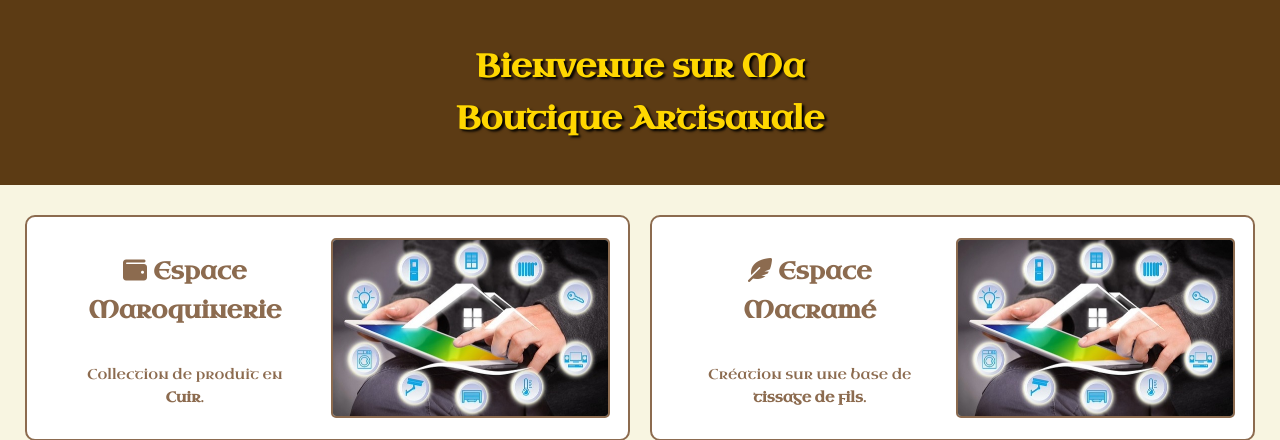
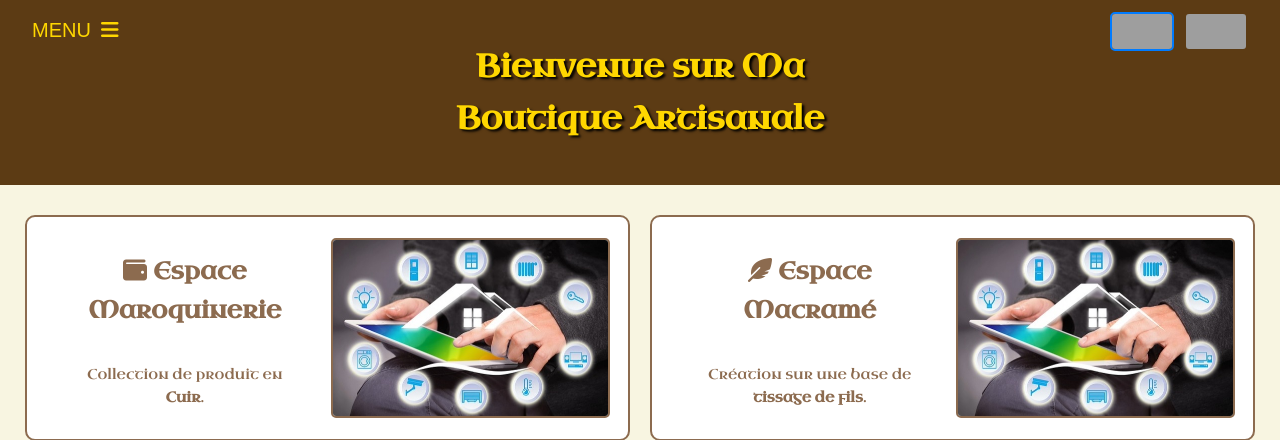
Before and after one commit to peter-francois/leatherwork-in-traveling-db-archive, a Django app: page / in a window 1280 px wide. Shown: the top 440 px of the page. Run offline with Django 5.2, Linux system fonts and the light colour scheme; grey boxes are pictures that could not be loaded.

Commit message:
feat: adding menu and language selector

```diff
--- /dev/null
+++ b/web_shop/page_vente/static/page_vente/script.js
@@ -0,0 +1,88 @@
+const flags = document.querySelectorAll('.flag');
+
+// Fonction pour changer la langue
+function changeLanguage(lang) {
+    // Mettre à jour le contenu de la page grace au fichier translations.JSON
+    fetch('translations.json')
+        .then(response => {
+            if (!response.ok) {
+                throw new Error(`HTTP error! status: ${response.status}`);
+            }
+            return response.json();
+        })
+        .then(data => {
+            if (!data[lang]) {
+                console.error(`Language ${lang} not found in translations`);
+                return;
+            }
+            const translations = data[lang];
+
+            // Liste des éléments à traduire
+            const elementsToTranslate = {
+                'description': translations.description,
+
+            };
+
+            // Mettre à jour chaque élément s'il existe
+            for (const [id, text] of Object.entries(elementsToTranslate)) {
+                const element = document.getElementById(id);
+                if (element) {
+                    element.innerHTML = text;
+                }
+            }
+
+            // Met à jour l'état actif des drapeaux
+            flags.forEach(flag => {
+                flag.classList.toggle('active', flag.getAttribute('data-lang') === lang);
+            });
+        })
+        .catch(error => {
+            console.error('Error fetching translations:', error);
+        });
+}
+
+// Définir la langue par défaut au chargement
+document.addEventListener('DOMContentLoaded', () => {
+    changeLanguage('en'); // Langue par défaut
+});
+
+// Écouteurs d'événements pour les clics sur les drapeaux
+flags.forEach(flag => {
+    flag.addEventListener('click', () => {
+        const selectedLang = flag.getAttribute('data-lang');
+        changeLanguage(selectedLang);
+    });
+});
+
+// Fonction pour afficher le menu
+function toggleMenu() {
+    const menuContent = document.querySelector('.menu-content');
+    const menuButton = document.querySelector('.menu button');
+    menuContent.classList.toggle('active');
+    menuButton.classList.toggle('active');
+}
+
+// Fermer le menu si on clique en dehors
+document.addEventListener('click', function(event) {
+    const menuButton = document.querySelector('.menu button');
+    const menuContent = document.querySelector('.menu-content');
+
+    // Si le clic n'est ni sur le bouton du menu ni sur le contenu du menu
+    if (!menuButton.contains(event.target) && !menuContent.contains(event.target)) {
+        menuContent.classList.remove('active');
+    }
+});
+// Pour que le menu modifie son style en fonction de la scroll
+window.addEventListener('scroll', function() {
+    const menuContent = document.querySelector('.menu-content');
+    const menuButton = document.querySelector('.menu button');
+    const headerDiv = document.querySelector('div.header');
+    const headerBottom = headerDiv.offsetTop + headerDiv.offsetHeight -30;
+    if (window.scrollY >= headerBottom) { // quand on dépasse la div.header
+        menuContent.classList.add('scrolled');
+        menuButton.classList.add('scrolled');
+    } else {
+        menuContent.classList.remove('scrolled');
+        menuButton.classList.remove('scrolled');
+    }
+});
--- a/web_shop/page_vente/static/page_vente/style.css
+++ b/web_shop/page_vente/static/page_vente/style.css
@@ -13,6 +13,108 @@ div.header {
     padding: 20px;
     text-align: center;
     width: auto;
+}
+/* Style du conteneur des drapeaux */
+.language-selector {
+    position: fixed;
+    top: 12px;
+    right: 32px;
+    display: flex;
+    gap: 10px;
+    align-items: center;
+    justify-content: center;
+    margin: 0px;
+    z-index: 11;
+}
+
+/* Style des drapeaux */
+.flag {
+    width: 60px;
+    height: 35px;
+    cursor: pointer;
+    border: 2px solid transparent;
+    transition: border 0.3s ease;
+}
+
+/* Style pour la langue active */
+.flag.active {
+    border-color: #007bff; /* Bleu pour indiquer la sélection */
+    border-radius: 5px;
+}
+div.menu{
+    position: fixed;
+    top: 12px;
+    left: 32px;
+    z-index: 10;
+
+}
+.menu button,
+.menu-content,
+.menu-content a,
+.menu button.scrolled,
+.menu button.active  {
+    transition: all 0.3s ease;
+}
+div.menu button{
+
+    width: 100vw;
+    height: 60px;
+    position: fixed;
+    left: 0;
+    top: 0;
+    padding: 15px 32px;
+    background-color: #00000000;
+    border: none;
+    margin: 0;
+    font-size: 20px;
+    text-align: left;
+    color: #FFD700;
+    display: inline-block;
+
+}
+.menu button.scrolled {
+    background-color: #00000070;
+}
+.menu button.active {
+    background-color: #00000090;
+}
+
+div.menu button:hover{
+    border: none;
+    color: white;
+}
+div.menu i{
+    margin-left: 10px;
+}
+.menu-content {
+    display: none;
+    position: fixed;
+    min-width: 160px;
+    width: 100%;
+    left: 0;
+    top: 60px;
+    padding-top: 0;
+    background-color: #00000080 ;
+    font-size: 18px;
+}
+
+.menu-content a {
+    color: var(--color1);
+    text-decoration: none;
+    display: block;
+    text-align: left;
+    padding: 15px 32px;
+    width: 100%;
+
+}
+.menu-content.active {
+    display: block;
+
+}
+
+.menu-content a:hover {
+    color: white;
+
 }
 section.category{
     display: grid;
--- /dev/null
+++ b/web_shop/page_vente/static/page_vente/translations.json
@@ -0,0 +1,48 @@
+{
+    "en": {
+      "description": "| Web Developer | Software Developer | Developer Full Stack |",
+      "menu_button_home": "HOME",
+      "hook": "I design and develop your <b>Websites</b> or <b>Software</b> for iOS/Android, from the initial idea to their launch.",
+      "learn_more": "Learn more",
+      "about_introduction": "Fascinated by new technologies from a young age, I chose to realize my dream of becoming <b>computer programmer</b>. <br><br> I began my journey by learning the <b>C language</b>, an imperative programming language. This choice, though challenging, proved to be strategic: when discovering the world of programming, it is not always easy to know where to start. Learning <b>C</b> first allowed me to build a solid understanding of programming logic and fundamentals.",
+    "about_python_formation": "Following that, I completed comprehensive training in <b>Python</b>, a language that is now essential across numerous fields. This training provided me with a broad range of skills, including <b>object-oriented programming</b>, <b>graphical interface</b> design, and <b>version control</b>—an essential aspect of teamwork.",
+    "about_ai_learning": "Recently, I decided to expand my skill set by undertaking training in <b>artificial intelligence</b>, a fascinating field that is revolutionizing software development. Understanding <b>AI</b> is now mandatory, as it has become an integral part of developers' daily work and profoundly influences current and future technologies.",
+    "about_experience": "With years of experience in various industries, I stand out for my <b>adaptability</b> and ability to <b>respond effectively</b> to challenges. I am skilled at making swift decisions to achieve <b>high-quality results</b> while meeting <b>project requirements</b> and <b>priorities</b>.",
+    "about_closing": "Attentive and inventive, I will be the ideal partner to bring your project to life.",
+    "learn_more_about_my_profile": "Learn more about my profile",
+    "mr_beat_description": "Drum machine application",
+    "galaxy_description": "Fast-paced game set in space",
+    "pizza_mama_description": "Website for a restaurant",
+    "portfolio": "Portfolio",
+    "contact": "Contact",
+    "contact_description": "I would love to hear from you! Whether you have a question, want to work together, or just want to say hello, I'm always open to new opportunities and collaborations.",
+    "contact_closing": "Thank you for visiting my portfolio. I hope to hear from you soon!",
+    "frame_title": "Let's talk about your project.",
+    "frame_text": "Need to discuss your project or get a quote?",
+    "frame_email": "Contact me by email",
+    "frame_phone": " or directly by phone at "
+    },
+    "fr": {
+      "description": "| Développeur Web | Développeur Logiciel Android / iOS | Developpeur Full Stack |",
+      "menu_button_home": "ACCUEIL",
+      "hook": "Je conçois et réalise vos <b>sites internet</b> ou <b>applications mobiles</b> sur iOS/Android, de l'idée initiale jusqu'à leur mise en ligne.",
+      "learn_more": "En savoir plus",
+      "about_introduction": "Fasciné par les nouvelles technologies depuis mon plus jeune âge, j'ai choisi de réaliser mon rêve de devenir <b>programmeur informatique</b>. <br><br> J'ai commencé mon parcours en apprenant le <b>langage C</b>, un langage de programmation impératif. Ce choix, bien que difficile, s'est avéré stratégique : lorsqu'on découvre le monde de la programmation, il n'est pas évident de savoir par où commencer. Apprendre le <b>langage C</b> en premier m'a permis de développer une solide compréhension de la logique et des bases de la programmation.",
+    "about_python_formation": "Par la suite, j'ai suivi une formation complète sur le langage <b>Python</b>, qui est aujourd'hui incontournable dans de nombreux domaines. Cette formation m'a apporté un large éventail de compétences, notamment en <b>programmation orientée objet</b>, en création d'<b>interfaces graphiques</b>, et en <b>gestion des versions</b>, un aspect essentiel pour le travail en équipe.",
+    "about_ai_learning": "Récemment, j'ai choisi d'élargir mes compétences en suivant une formation sur l'<b>intelligence artificielle</b>, un domaine fascinant qui révolutionne le développement logiciel. Comprendre l'<b>IA</b> est désormais indispensable, car elle fait partie intégrante du quotidien des développeurs et influence profondément les technologies actuelles et futures.",
+    "about_experience": "Fort de mes années d'expérience dans diverses industries, je me distingue par ma <b>capacité d'adaptation</b> et ma <b>réactivité</b> face aux défis. Je sais prendre des décisions rapidement afin d'obtenir des résultats de <b>qualité</b> tout en respectant les <b>exigences</b> et les <b>priorités</b> des projets.",
+    "about_closing": "À l'écoute et inventif, je serai le partenaire idéal pour concrétiser votre projet.",
+    "learn_more_about_my_profile": "En savoir plus sur mon profile",
+    "mr_beat_description": "Application de boîte à rythme",
+    "galaxy_description": "Jeu rapide se déroulant dans l'espace",
+    "pizza_mama_description": "Site web pour un restaurant",
+    "contact_description": "Je vous remercie de m'avoir contacté! Que vous ayez besoin de m'aider, de m'entraîner ou simplement de me dire bonjour, je suis toujours ouvert à de nouvelles opportunités et collaborations.",
+    "contact_closing": "Merci d'avoir visité mon portfolio. Je vous remercie de m'envoyer un message bientôt!",
+    "frame_title": "Parlons de votre projet.",
+    "frame_text": "Besoin d'un devis ou d'une demande de contact?",
+    "frame_email": "Contactez-moi par email",
+    "frame_phone": "ou par téléphone au"
+
+  }
+
+}
--- a/web_shop/page_vente/templates/page_vente/index.html
+++ b/web_shop/page_vente/templates/page_vente/index.html
@@ -11,6 +11,28 @@
 <body>
     <div class="header">
         <h1 >Bienvenue sur Ma <br>Boutique Artisanale</h1>
+        <div class="language-selector">
+            <!-- Drapeaux avec attribut de langue -->
+            <img
+            src="https://upload.wikimedia.org/wikipedia/en/a/a4/Flag_of_the_United_States.svg"
+            alt="English"
+            class="flag"
+            data-lang="en">
+
+            <img
+                src="https://upload.wikimedia.org/wikipedia/commons/c/c3/Flag_of_France.svg"
+                alt="French"
+                class="flag"
+                data-lang="fr">
+        </div>
+        <div class="menu">
+            <button onclick="toggleMenu()">MENU<i class="fa-solid fa-bars"></i></button>
+            <div class="menu-content">
+                <a href="#" onclick="displayHome(event)" id="menu_button_home">HOME</a>
+                <a href="#" onclick="displayPortfolio(event)" id="menu-button-portfolio">PORTFOLIO</a>
+                <a href="#" onclick="displayContact(event)" id="menu-button-contact">CONTACT</a>
+            </div>
+        </div>
     </div>
     <section class="category">
         <a class="linker product-card " href="{% url 'boutique:macrames' %}">
@@ -58,5 +80,6 @@
         </a>
 
     </section>
+    <script src="{% static 'page_vente/script.js'%}"></script>
 </body>
 </html>
```
